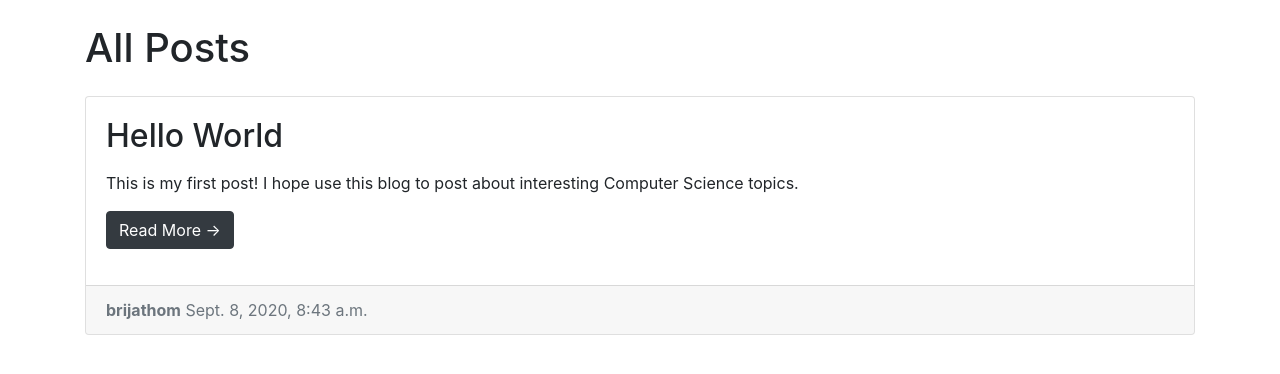
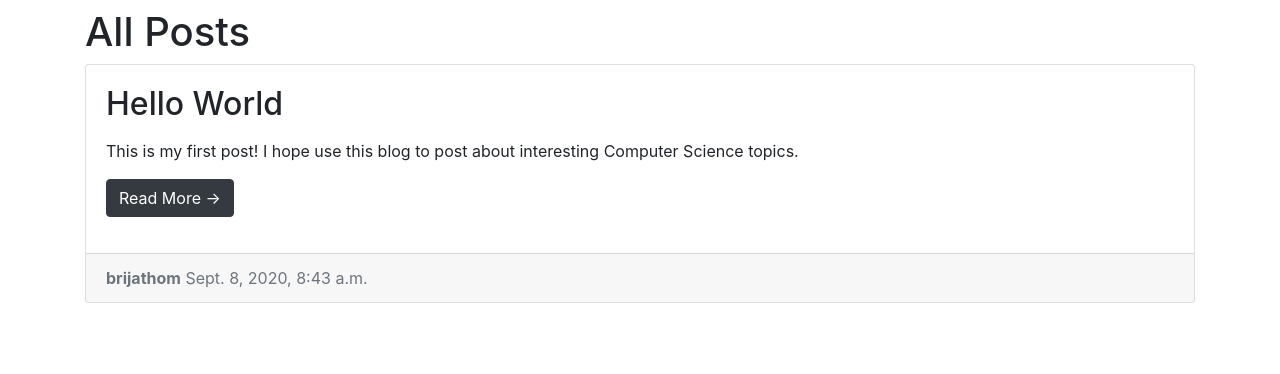
Before and after one commit to brijathom/blog, a Django app: page / in a window 1280 px wide. Shown: the part 56-430 px from the top of the page. Run offline with Django 3.2, Linux system fonts and the light colour scheme; data comes from the database, SQL or seed files in the repository; some libraries are stand-ins or nearby versions.

Commit message:
Update the all posts heading

```diff
--- a/entries/templates/entries/index.html
+++ b/entries/templates/entries/index.html
@@ -2,7 +2,7 @@
 
 <!-- Blog Entries Column -->
 <div class="col-md-12">
-    <h1 class="my-4">All Posts</h1>
+    <h1 class="my-2">All Posts</h1>
 
     {% for entry in blog_entries %}
     <!-- Blog Post -->
```
